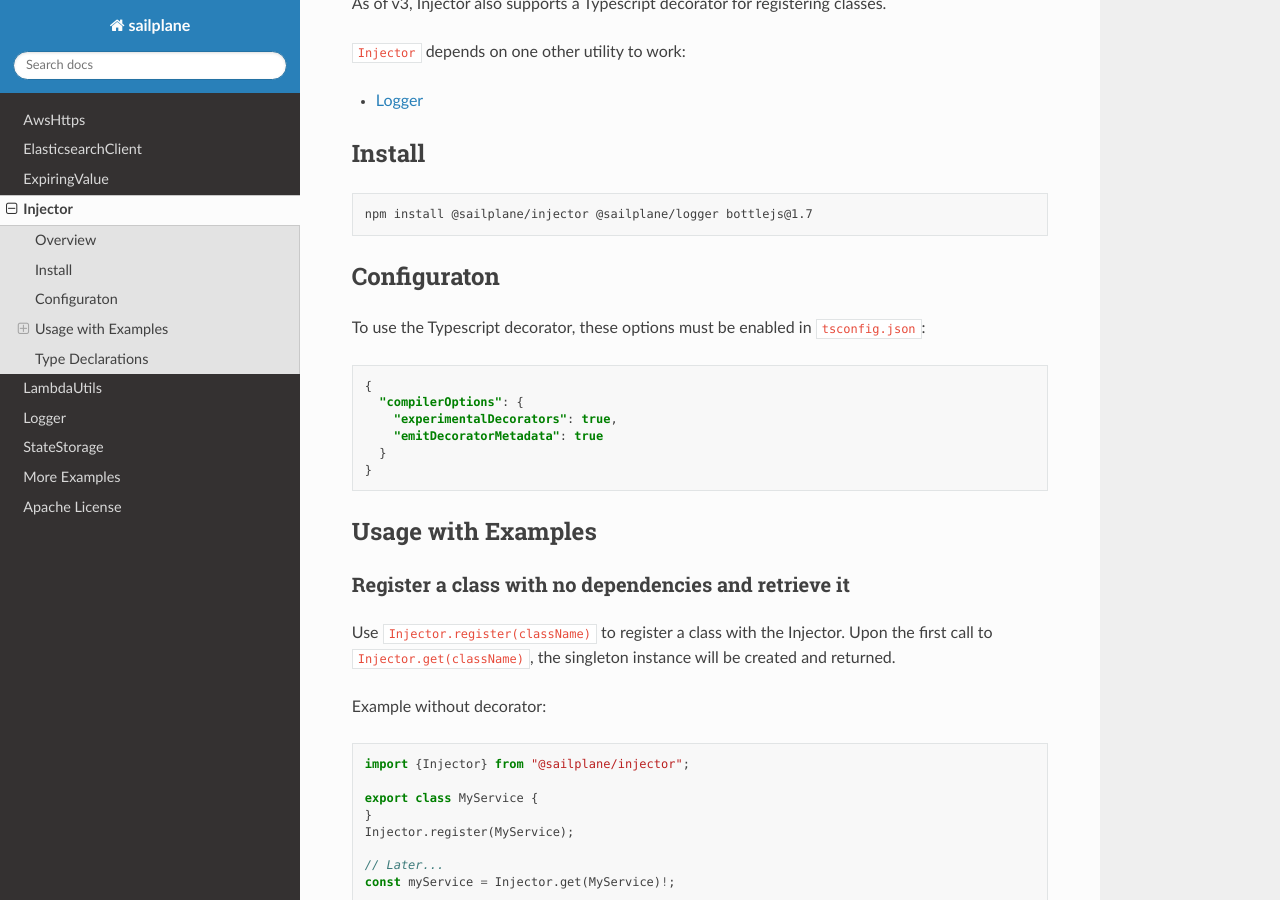
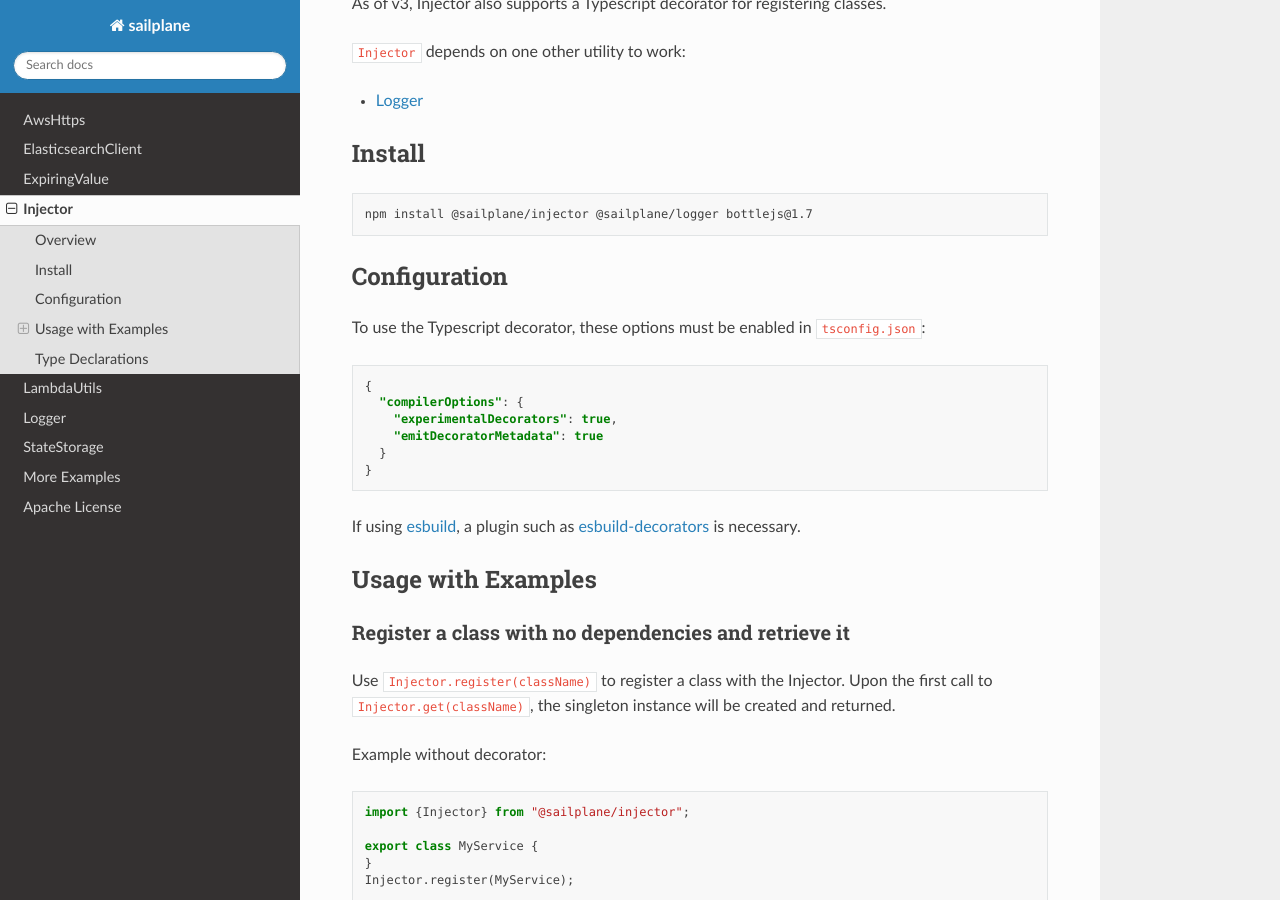
Before and after one commit to rackspace/sailplane, a Sphinx documentation site: the page built from docs/source/injector.rst, in a window 1280 px wide and 900 px high, scrolled down 440 px. Built offline with Sphinx 7.4.7 and the Read the Docs theme 2.0.0, drawn with Linux system fonts in a browser that asks for light colours.

Commit message:
Issue #125 injector: Add decorator style
- Documentation updates.

```diff
--- a/docs/source/injector.rst
+++ b/docs/source/injector.rst
@@ -26,8 +26,8 @@ Install
 
     npm install @sailplane/injector @sailplane/logger bottlejs@1.7
 
-Configuraton
-^^^^^^^^^^^^
+Configuration
+^^^^^^^^^^^^^
 
 To use the Typescript decorator, these options must be enabled in ``tsconfig.json``:
 
@@ -39,6 +39,9 @@ To use the Typescript decorator, these options must be enabled in ``tsconfig.jso
         "emitDecoratorMetadata": true
       }
     }
+
+If using `esbuild <https://esbuild.github.io/>`_, a plugin such as
+`esbuild-decorators <https://github.com/anatine/esbuildnx/tree/main/packages/esbuild-decorators>`_ is necessary.
 
 Usage with Examples
 ^^^^^^^^^^^^^^^^^^^
```
